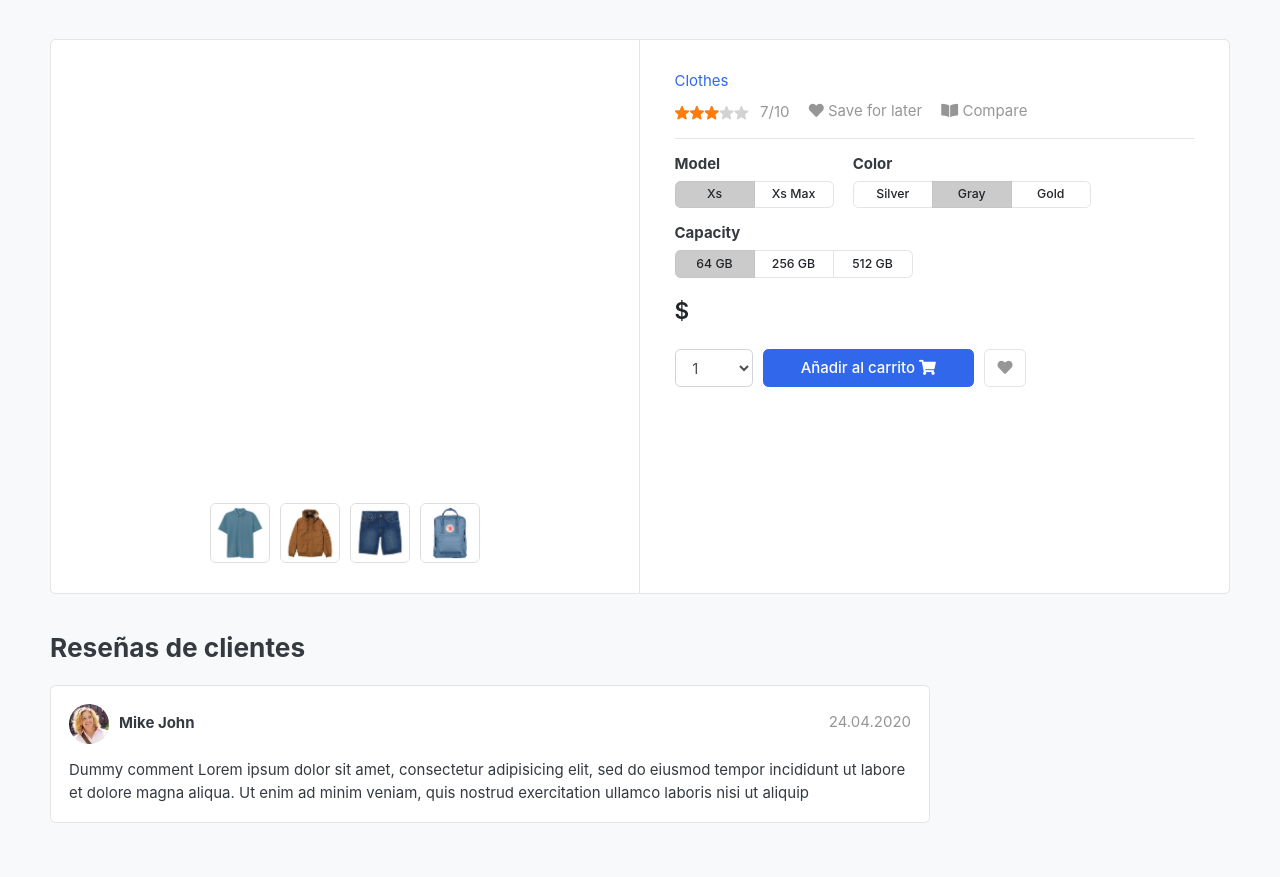
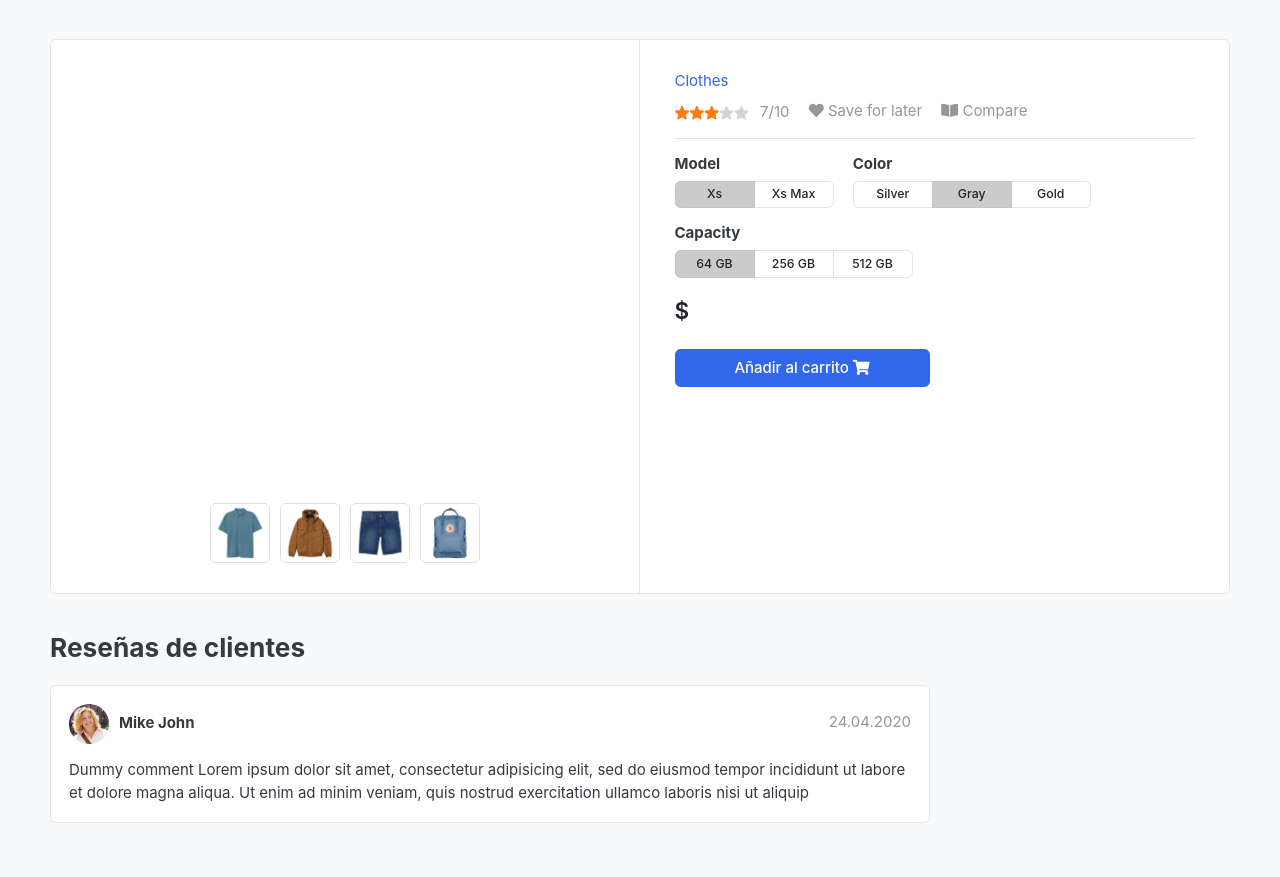
Before and after one commit to JuanitoOrtega/django-greatkart, a Django app: template templates/store/product_detail.html in a window 1280 px wide. Shown: the part 171-1048 px from the top of the page. Run offline with Django 3.2, Linux system fonts and the light colour scheme; the template is opened without the code that fills it, so the values that code supplies are empty; some libraries are stand-ins or nearby versions; some web fonts are replaced.

Commit message:
product out of stock

```diff
--- a/templates/store/product_detail.html
+++ b/templates/store/product_detail.html
@@ -97,24 +97,20 @@
             <!-- price-wrap.// -->
 
             <div class="form-row">
-              <div class="col-2">
-                <select class="form-control">
-                  <option>1</option>
-                  <option>2</option>
-                  <option>3</option>
-                </select>
+              {% if single_product.stock == 0 %}
+              <div class="col-12">
+                <div class="alert alert-danger" role="alert">
+                  <p>Producto agotado</p>
+                </div>
               </div>
-              <!-- col.// -->
-              <div class="col">
+              {% else %}
+              <div class="col-6">
                 <a href="#" class="btn btn-primary w-100">
                   Añadir al carrito <i class="fas fa-shopping-cart"></i>
                 </a>
               </div>
               <!-- col.// -->
-              <div class="col">
-                <a href="#" class="btn btn-light"> <i class="fas fa-heart"></i> </a>
-              </div>
-              <!-- col.// -->
+              {% endif %}
             </div>
             <!-- row.// -->
           </article>
```
